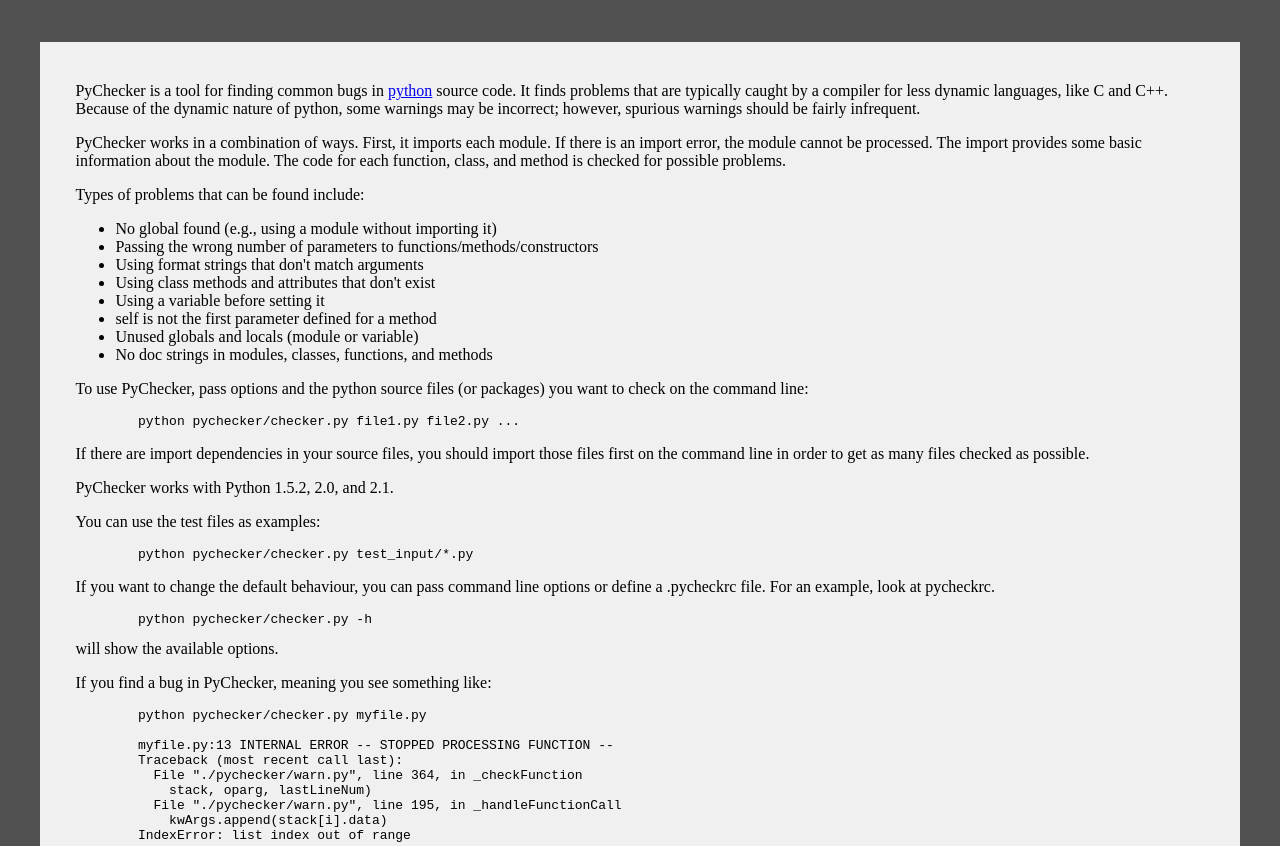
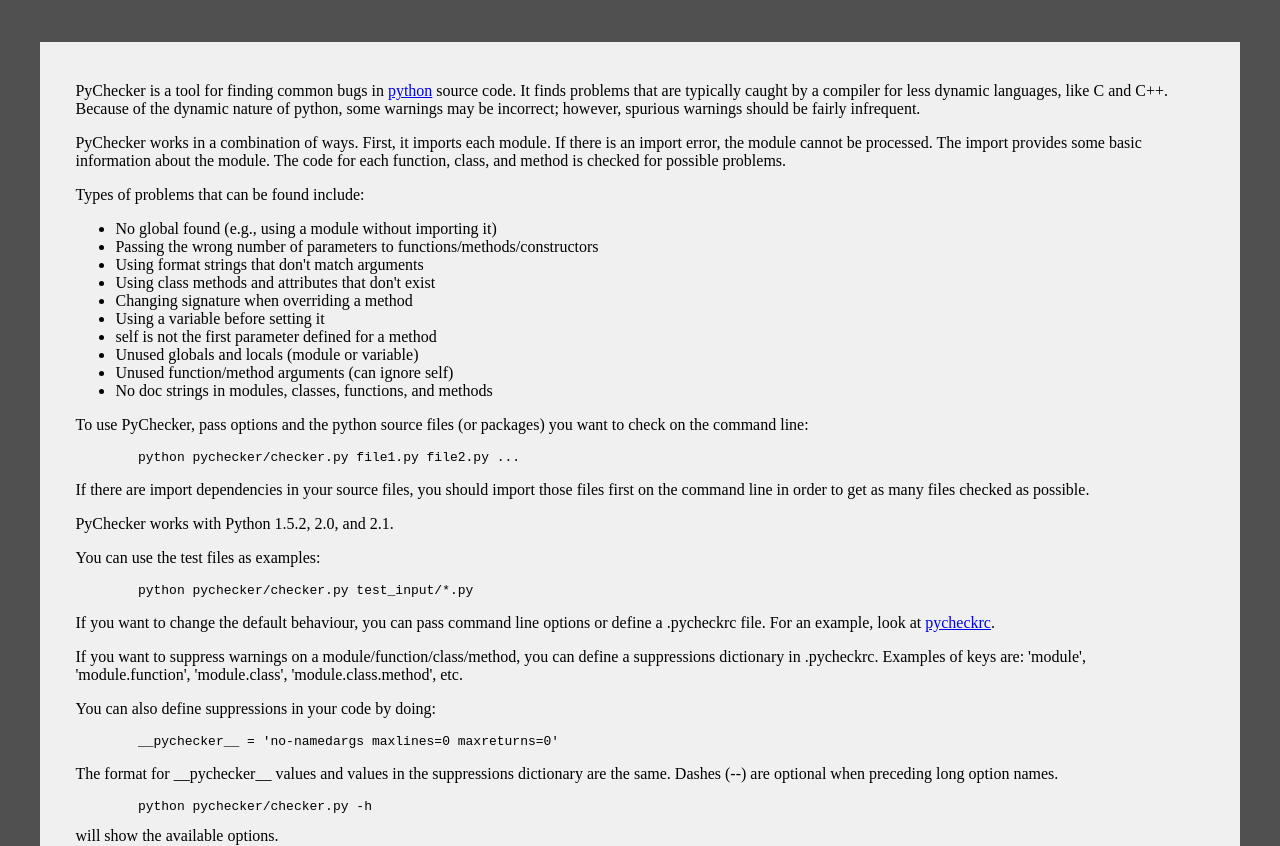
Before and after one commit to mitar/pychecker, a plain HTML site: page index.html in a window 1280 px wide. Shown: the top 846 px of the page. Drawn offline with Linux system fonts and the light colour scheme.

Commit message:
update for suppressions, etc

```diff
--- a/index.html
+++ b/index.html
@@ -43,9 +43,11 @@ Types of problems that can be found include:
   <li> Passing the wrong number of parameters to functions/methods/constructors
   <li> Using format strings that don't match arguments
   <li> Using class methods and attributes that don't exist
+  <li> Changing signature when overriding a method
   <li> Using a variable before setting it
   <li> self is not the first parameter defined for a method
   <li> Unused globals and locals (module or variable)
+  <li> Unused function/method arguments (can ignore self)
   <li> No doc strings in modules, classes, functions, and methods
 </ul>
 
@@ -76,7 +78,26 @@ You can use the test files as examples:
 
 <p>
 If you want to change the default behaviour, you can pass command line options
-or define a .pycheckrc file.  For an example, look at pycheckrc.
+or define a .pycheckrc file.  For an example, look at
+<a href="http://cvs.sf.net/cgi-bin/viewcvs.cgi/pychecker/pychecker/pycheckrc?rev=current&content-type=text/vnd.viewcvs-markup">pycheckrc</a>.
+
+<p>
+If you want to suppress warnings on a module/function/class/method,
+you can define a suppressions dictionary in .pycheckrc.
+Examples of keys are:  'module', 'module.function',
+'module.class', 'module.class.method', etc.
+
+<p>
+You can also define suppressions in your code by doing:
+
+<p>
+<pre>
+        __pychecker__ = 'no-namedargs maxlines=0 maxreturns=0'
+</pre>
+
+<p>
+The format for __pychecker__ values and values in the suppressions dictionary
+are the same.  Dashes (--) are optional when preceding long option names.
 
 <p>
 <pre>
```
Also changed, not shown: 2 other files.
